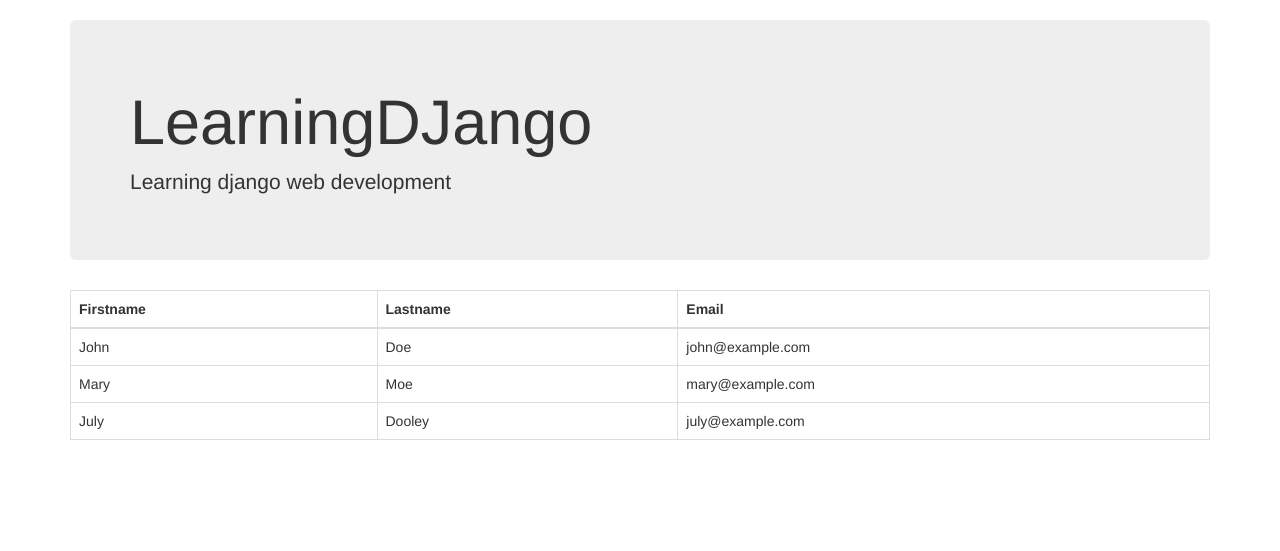
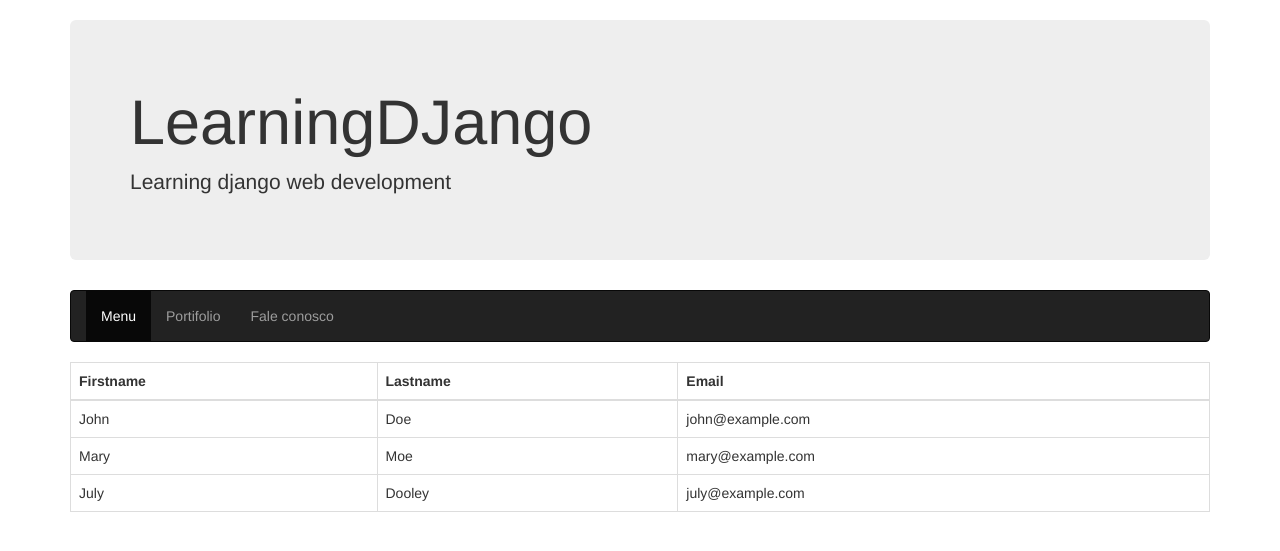
Before and after one commit to filipenatanael/LearningDJango, a Django app: page /home/ in a window 1280 px wide. Shown: the top 551 px of the page. Run offline with Django 3.2, Linux system fonts and the light colour scheme; some libraries are stand-ins or nearby versions.

Commit message:
Navbar inverse
Created simple menu

```diff
--- a/LearningDJango/core/templates/home.html
+++ b/LearningDJango/core/templates/home.html
@@ -22,6 +22,16 @@
         <p>Learning django web development</p>
 
     </div>
+
+    <nav class="navbar navbar-inverse">
+        <div class="container-fluid">
+            <ul class="nav navbar-nav">
+                <li class="active"><a href="#">Menu</a></li>
+                <li><a href="#">Portifolio</a></li>
+                <li><a href="#">Fale conosco</a></li>
+            </ul>
+        </div>
+    </nav>
 
     <table class="table table-bordered">
         <thead>
```
